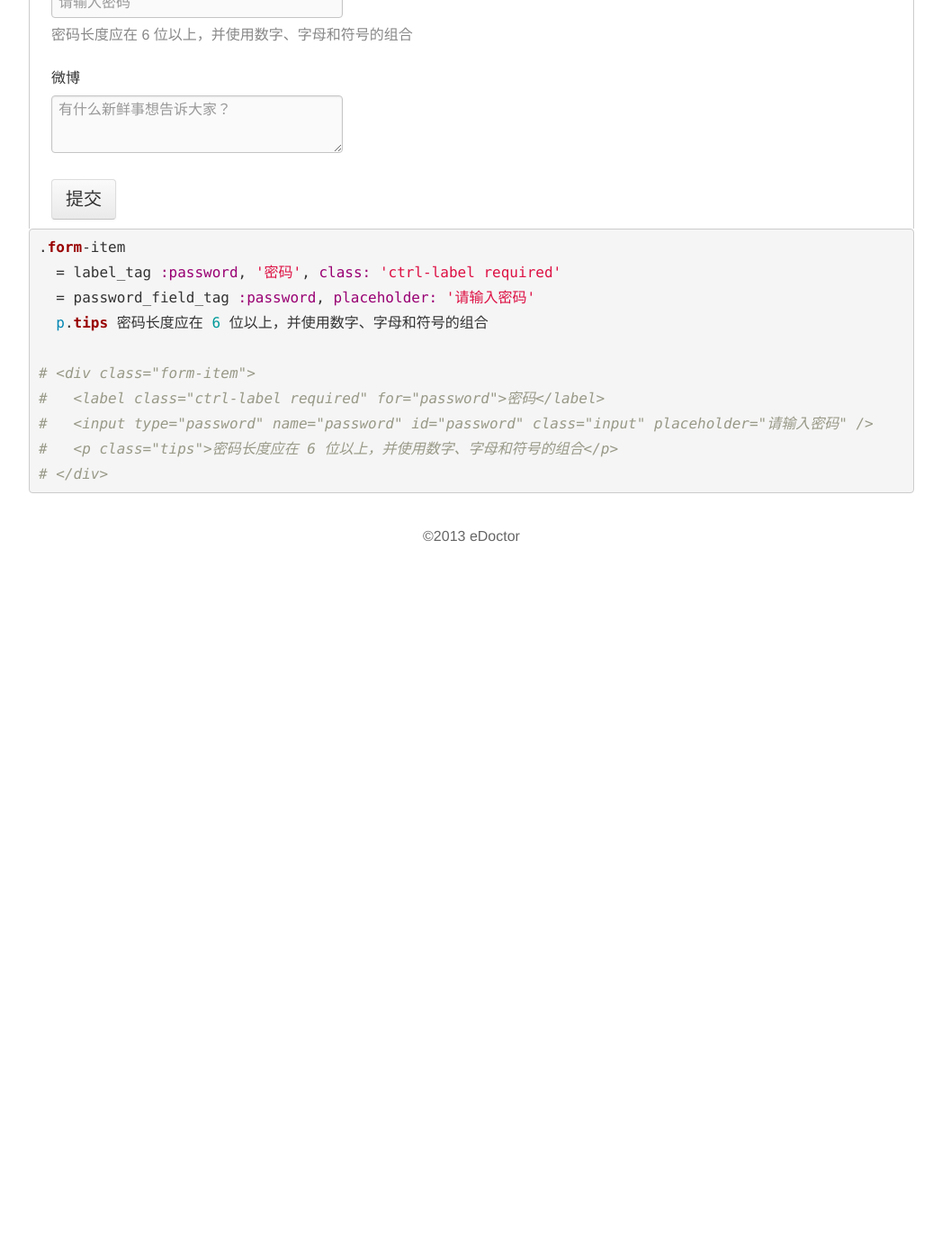
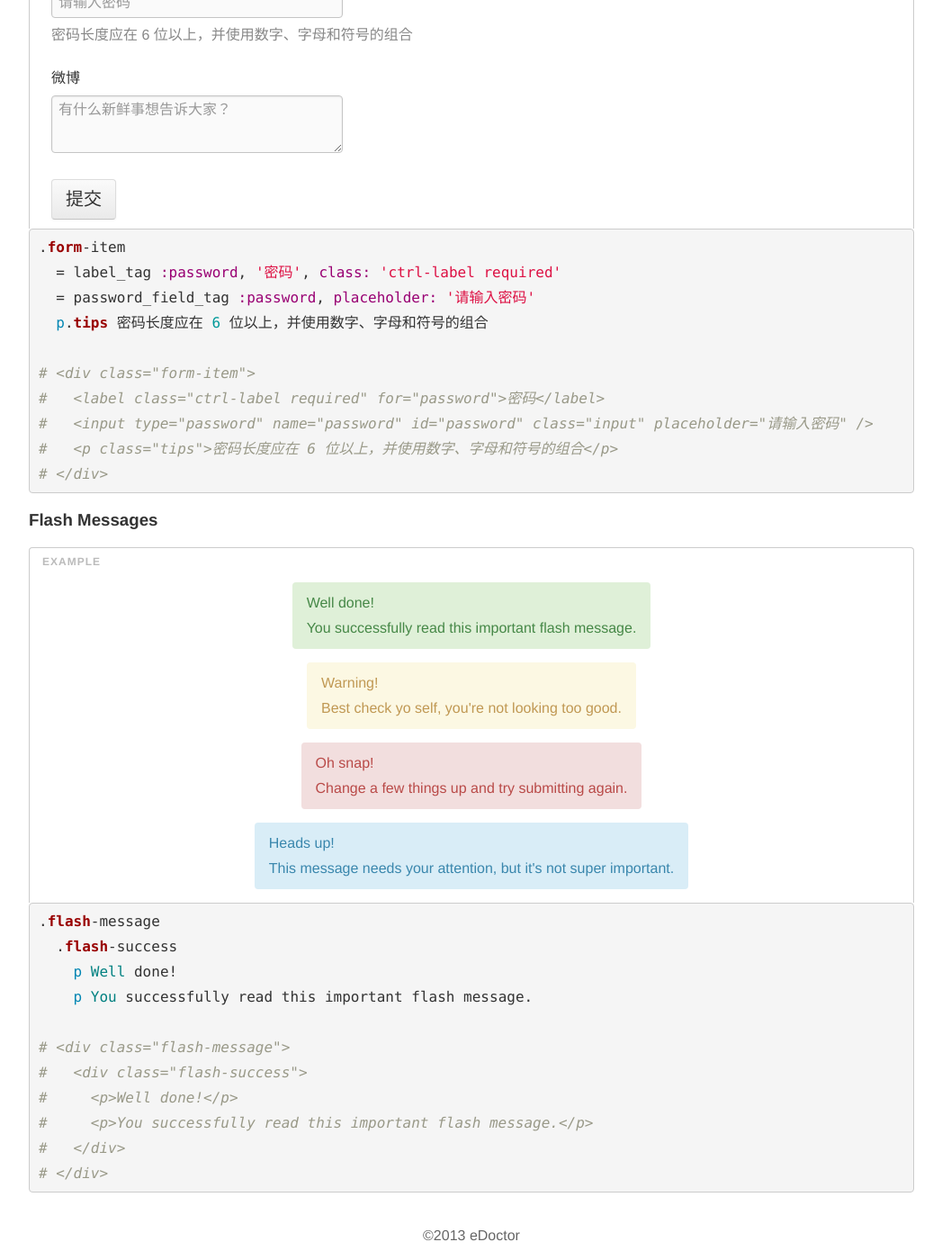
Before and after one commit to eDoctor/edoctor.github.io, a Jekyll site: the page built from _posts/2013-08-09-sass.md, in a window 1280 px wide and 1400 px high, scrolled down 5176 px. Shown: the whole window at 90% size, without its empty margins (116-1163 px from the left). Built offline with Jekyll 4.4.1, drawn with Linux system fonts in a browser that asks for light colours; Markdown is read by kramdown in place of the engine named in the settings; before the commit the page ends 5806 px from its top, so only the background shows below that.

Commit message:
split examples

````diff
--- /dev/null
+++ b/_includes/examples.md
@@ -0,0 +1,111 @@
+### Buttons
+
+<div class="example clearfix">
+  <p>
+    <a href="#/styleguide/sass" class="btn">Link</a>
+    <a href="#/styleguide/sass" class="btn" disabled="disabled">Link</a>
+    <button type="button" class="btn">Default</button>
+    <button type="button" class="btn" disabled="disabled">Default</button>
+    <button type="button" class="btn btn-danger">Danger</button>
+    <button type="button" class="btn btn-danger" disabled="disabled">Danger</button>
+    <button type="button" class="btn btn-primary">Primary</button>
+    <button type="button" class="btn btn-primary" disabled="disabled">Primary</button>
+  </p>
+  <p>
+    <button type="button" class="btn" style="font-size: 14px">font-size: 14px</button>
+    <button type="button" class="btn" style="font-size: 20px">font-size: 20px</button>
+    <button type="button" class="btn" style="font-size: 26px">font-size: 26px</button>
+  </p>
+</div>
+
+```ruby
+= link_to 'Link', '#', class: 'btn'
+# <a href="#" class="btn">Link</a>
+
+= button_tag 'Default'
+# <button type="button" class="btn">Default</button>
+
+= button_tag 'Primary', class: 'btn btn-primary', disabled: true
+# <button type="button" class="btn btn-primary" disabled="disabled">Primary</button>
+```
+
+### Forms
+
+<div class="example clearfix">
+  <div class="form-item">
+    <label class="ctrl-label required" for="email">邮箱</label>
+    <input type="text" name="email" id="email" class="input" placeholder="请输入邮箱" />
+    <span class="error">邮箱必填</span>
+  </div>
+
+  <div class="form-item">
+    <label class="ctrl-label required" for="password">密码</label>
+    <input type="password" name="password" id="password" class="input" placeholder="请输入密码" />
+    <p class="tips">密码长度应在 6 位以上，并使用数字、字母和符号的组合</p>
+  </div>
+
+  <div class="form-item">
+    <label class="ctrl-label" for="weibo">微博</label>
+    <textarea name="weibo" id="weibo" class="input" rows="3" placeholder="有什么新鲜事想告诉大家？"></textarea>
+  </div>
+
+  <div class="form-item">
+    <button type="submit" class="btn">提交</button>
+  </div>
+</div>
+
+```ruby
+.form-item
+  = label_tag :password, '密码', class: 'ctrl-label required'
+  = password_field_tag :password, placeholder: '请输入密码'
+  p.tips 密码长度应在 6 位以上，并使用数字、字母和符号的组合
+
+# <div class="form-item">
+#   <label class="ctrl-label required" for="password">密码</label>
+#   <input type="password" name="password" id="password" class="input" placeholder="请输入密码" />
+#   <p class="tips">密码长度应在 6 位以上，并使用数字、字母和符号的组合</p>
+# </div>
+```
+
+### Flash Messages
+
+<div class="example clearfix">
+  <div class="flash-message">
+    <div class="flash-success">
+      <p>Well done!</p>
+      <p>You successfully read this important flash message.</p>
+    </div>
+  </div>
+  <div class="flash-message">
+    <div class="flash-warning">
+      <p>Warning!</p>
+      <p>Best check yo self, you're not looking too good.</p>
+    </div>
+  </div>
+  <div class="flash-message">
+    <div class="flash-danger">
+      <p>Oh snap!</p>
+      <p>Change a few things up and try submitting again.</p>
+    </div>
+  </div>
+  <div class="flash-message">
+    <div class="flash-info">
+      <p>Heads up!</p>
+      <p>This message needs your attention, but it's not super important.</p>
+    </div>
+  </div>
+</div>
+
+```ruby
+.flash-message
+  .flash-success
+    p Well done!
+    p You successfully read this important flash message.
+
+# <div class="flash-message">
+#   <div class="flash-success">
+#     <p>Well done!</p>
+#     <p>You successfully read this important flash message.</p>
+#   </div>
+# </div>
+```
--- a/_posts/2013-08-09-sass.md
+++ b/_posts/2013-08-09-sass.md
@@ -212,71 +212,4 @@
 
 ## UI Components
 
-### Buttons
-
-<div class="example clearfix">
-  <p>
-    <a href="#/styleguide/sass" class="btn">Link</a>
-    <a href="#/styleguide/sass" class="btn" disabled="disabled">Link</a>
-    <button type="button" class="btn">Default</button>
-    <button type="button" class="btn" disabled="disabled">Default</button>
-    <button type="button" class="btn btn-danger">Danger</button>
-    <button type="button" class="btn btn-danger" disabled="disabled">Danger</button>
-    <button type="button" class="btn btn-primary">Primary</button>
-    <button type="button" class="btn btn-primary" disabled="disabled">Primary</button>
-  </p>
-  <p>
-    <button type="button" class="btn" style="font-size: 14px">font-size: 14px</button>
-    <button type="button" class="btn" style="font-size: 20px">font-size: 20px</button>
-    <button type="button" class="btn" style="font-size: 26px">font-size: 26px</button>
-  </p>
-</div>
-
-```ruby
-= link_to 'Link', '#', class: 'btn'
-# <a href="#" class="btn">Link</a>
-
-= button_tag 'Default'
-# <button type="button" class="btn">Default</button>
-
-= button_tag 'Primary', class: 'btn btn-primary', disabled: true
-# <button type="button" class="btn btn-primary" disabled="disabled">Primary</button>
-```
-
-### Forms
-
-<div class="example clearfix">
-  <div class="form-item">
-    <label class="ctrl-label required" for="email">邮箱</label>
-    <input type="text" name="email" id="email" class="input" placeholder="请输入邮箱" />
-    <span class="error">邮箱必填</span>
-  </div>
-
-  <div class="form-item">
-    <label class="ctrl-label required" for="password">密码</label>
-    <input type="password" name="password" id="password" class="input" placeholder="请输入密码" />
-    <p class="tips">密码长度应在 6 位以上，并使用数字、字母和符号的组合</p>
-  </div>
-
-  <div class="form-item">
-    <label class="ctrl-label" for="weibo">微博</label>
-    <textarea name="weibo" id="weibo" class="input" rows="3" placeholder="有什么新鲜事想告诉大家？"></textarea>
-  </div>
-
-  <div class="form-item">
-    <button type="submit" class="btn">提交</button>
-  </div>
-</div>
-
-```ruby
-.form-item
-  = label_tag :password, '密码', class: 'ctrl-label required'
-  = password_field_tag :password, placeholder: '请输入密码'
-  p.tips 密码长度应在 6 位以上，并使用数字、字母和符号的组合
-
-# <div class="form-item">
-#   <label class="ctrl-label required" for="password">密码</label>
-#   <input type="password" name="password" id="password" class="input" placeholder="请输入密码" />
-#   <p class="tips">密码长度应在 6 位以上，并使用数字、字母和符号的组合</p>
-# </div>
-```
+{% include examples.md %}
````
